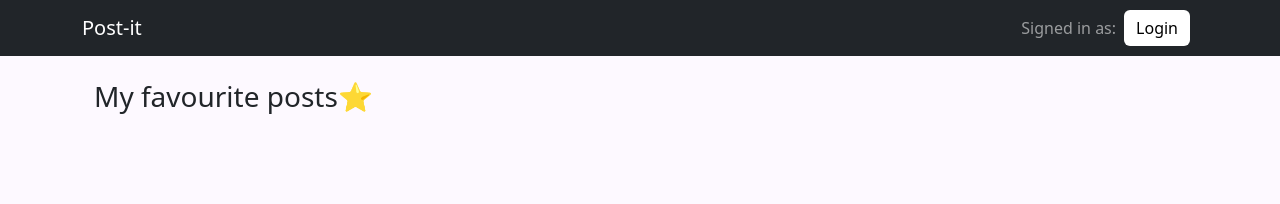
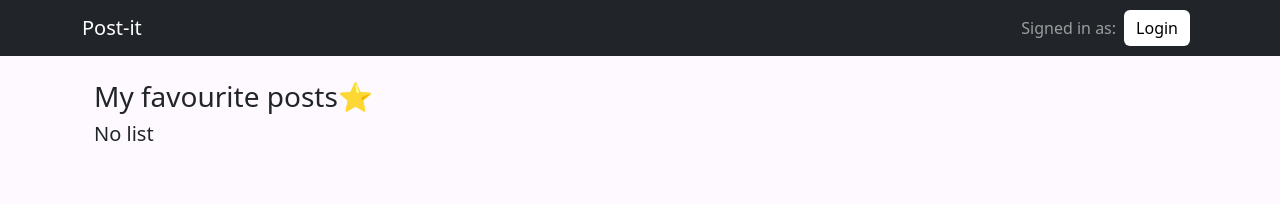
Before and after one commit to purnima143/postit-demo, a React (Create React App) app: page /favouritepost in a window 1280 px wide. Shown: the top 204 px of the page. Built offline with nearby package versions, Linux system fonts and the light colour scheme.

Commit message:
Resolved some issue when no user

```diff
--- a/src/components/FavouritePost.js
+++ b/src/components/FavouritePost.js
@@ -8,14 +8,17 @@ function FavouritePost() {
     <Container>
       <Row>
         <h3>My favourite posts⭐</h3>
-        {favouritelist &&
+        {favouritelist.length > 0 ? (
           favouritelist.map((post) => {
             return (
               <Col md="6" key={post.id} className="favouritePost">
                 <Post post={post} />
               </Col>
             );
-          })}
+          })
+        ) : (
+          <h5>No list</h5>
+        )}
       </Row>
     </Container>
   );
--- a/src/components/Profile.js
+++ b/src/components/Profile.js
@@ -8,6 +8,9 @@ function Profile() {
   return (
     <Container className="text-center">
       <div className="profileBox m-auto py-5">
+        {user ? (
+          <>
+            {" "}
             <div
               className="userPic m-auto"
               style={{ backgroundImage: `url("${user?.photoURL}")` }}
@@ -21,6 +24,10 @@ function Profile() {
             >
               Your favourite post
             </Button>
+          </>
+        ) : (
+          <h5>No user</h5>
+        )}
       </div>
     </Container>
   );
--- a/src/context.js
+++ b/src/context.js
@@ -7,6 +7,7 @@ const AppProvider = ({ children }) => {
   const [favouritelist, setFavouritelist] = useState(
     JSON.parse(localStorage.getItem("favouritelist")) || []
   );
+
   const user =
     localStorage.getItem("user") !== "undefined"
       ? JSON.parse(localStorage.getItem("user"))
@@ -24,8 +25,6 @@ const AppProvider = ({ children }) => {
     setSelected(post.id);
     let newobj = post;
     let mynewarr = [...favouritelist, newobj];
-    // let uniqueSet = [...new Set(mynewarr)];
-
     const arrayUniqueByKey = [
       ...new Map(mynewarr.map((item) => [item["id"], item])).values(),
     ];
```
Lines whose indentation alone changed are shown as unchanged.
